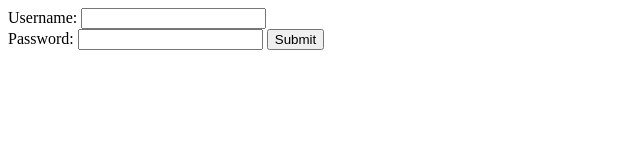
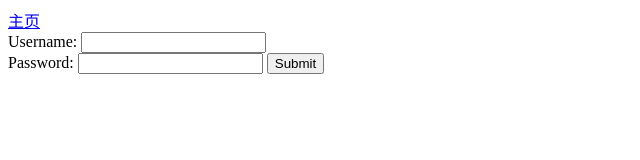
Before and after one commit to NUPIGM/web-nodejs, a website: page public/documents/login.html in a window 1280 px wide. Shown: the whole page, without its empty margins (0-640 px from the left). Drawn offline with Linux system fonts and the light colour scheme.

Commit message:
Update login.html

```diff
--- a/public/documents/login.html
+++ b/public/documents/login.html
@@ -8,6 +8,7 @@
 </head>
 
 <body>
+	<a href="/documents/index.html">主页</a>
 	<form  id="myForm">
 		Username: <input type="text" id="user" name="user"><br>
 		Password: <input type="password" id="password" name="password">
```
